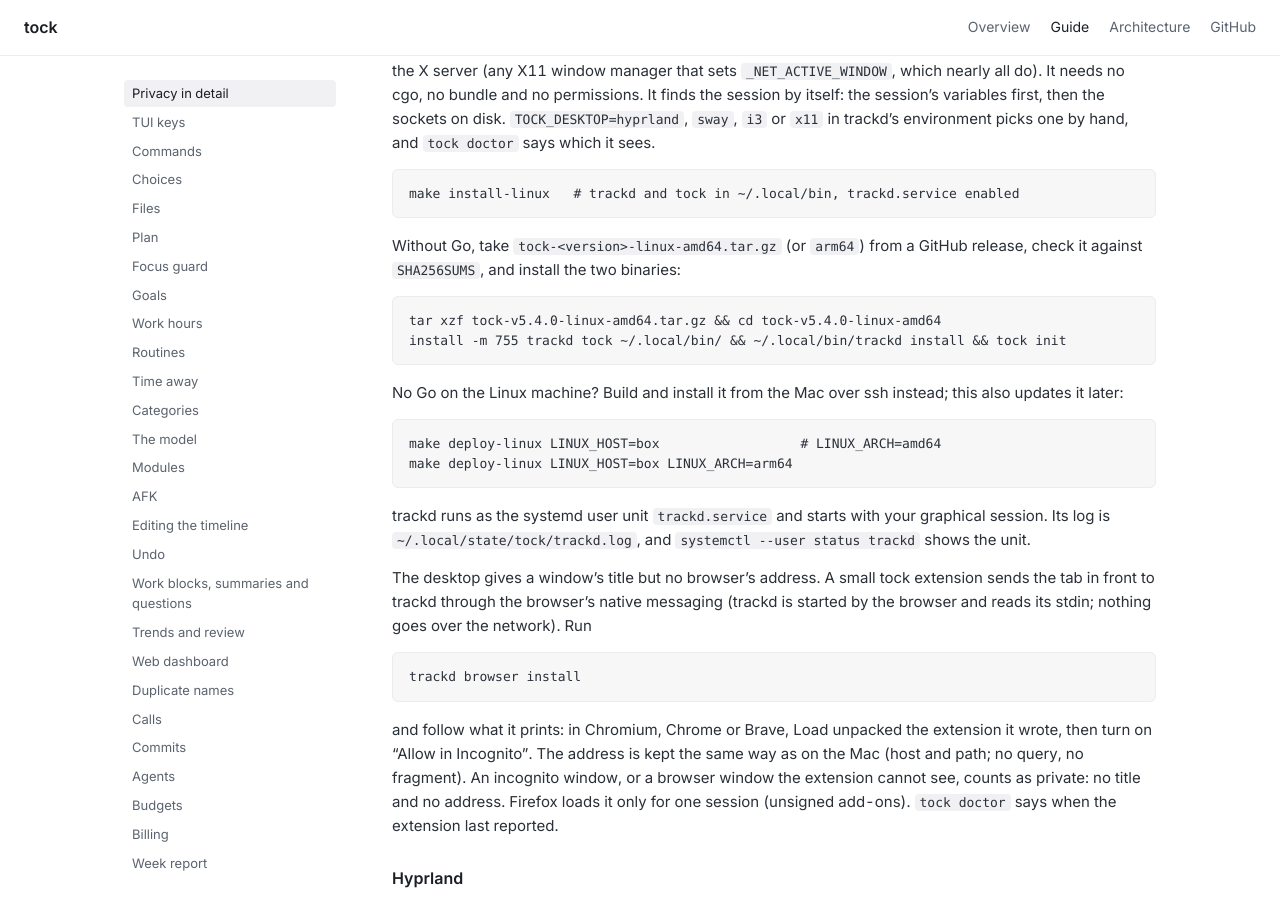
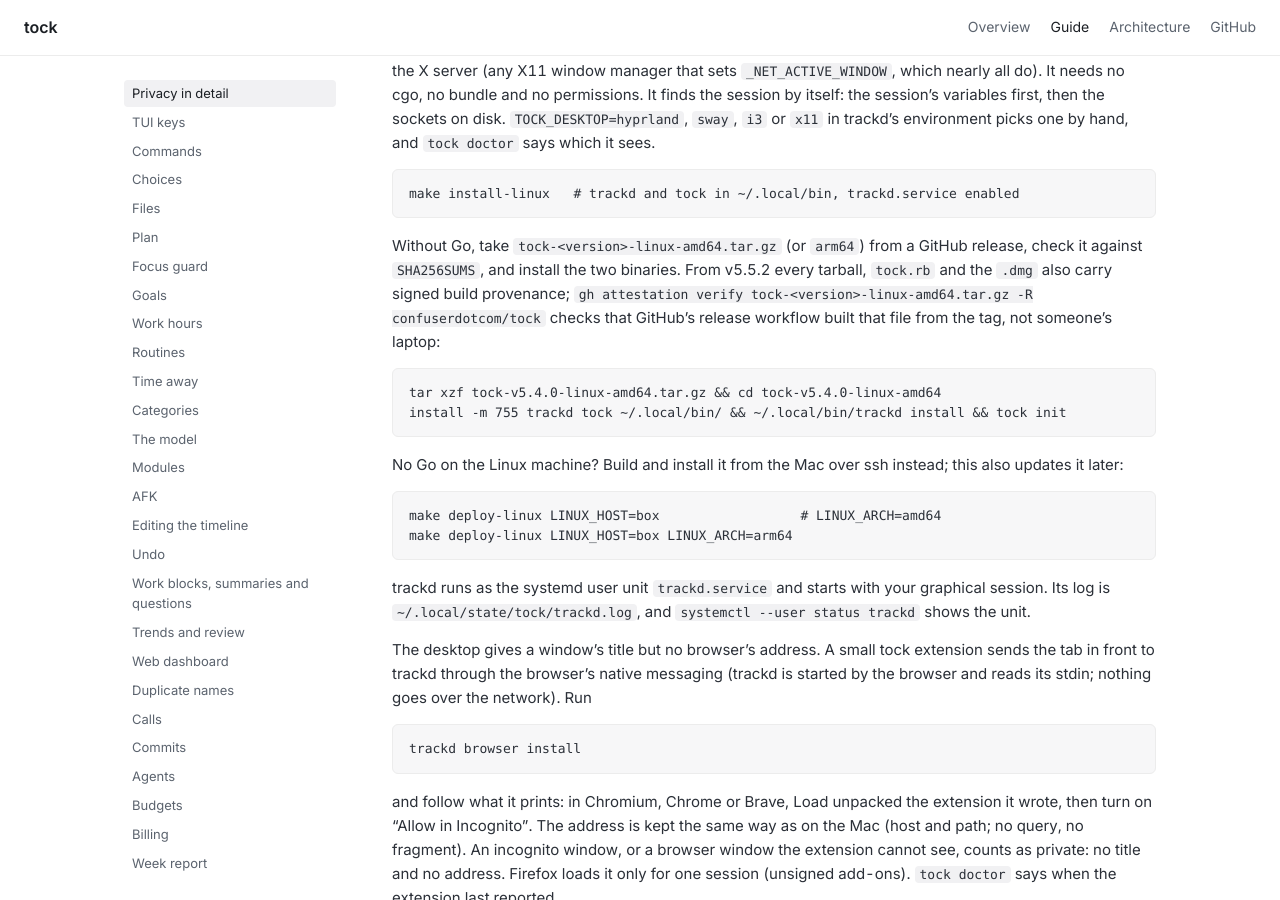
Before and after one commit to confuserdotcom/tock, a Jekyll site: the page built from docs/guide.md, in a window 1280 px wide and 900 px high, scrolled down 34439 px. Built offline with Jekyll 4.4.1, drawn with Linux system fonts in a browser that asks for light colours; our own code applies the rules of GitHub Pages for plain Markdown files.

````diff
--- a/docs/guide.md
+++ b/docs/guide.md
@@ -1797,7 +1797,11 @@ make install-linux   # trackd and tock in ~/.local/bin, trackd.service enabled
 ```
 
 Without Go, take `tock-<version>-linux-amd64.tar.gz` (or `arm64`) from a
-GitHub release, check it against `SHA256SUMS`, and install the two binaries:
+GitHub release, check it against `SHA256SUMS`, and install the two binaries.
+From v5.5.2 every tarball, `tock.rb` and the `.dmg` also carry signed build
+provenance; `gh attestation verify tock-<version>-linux-amd64.tar.gz -R
+confuserdotcom/tock` checks that GitHub's release workflow built that file
+from the tag, not someone's laptop:
 
 ```sh
 tar xzf tock-v5.4.0-linux-amd64.tar.gz && cd tock-v5.4.0-linux-amd64
````
Also changed, not shown: .github/workflows/release.yml, README.md.
